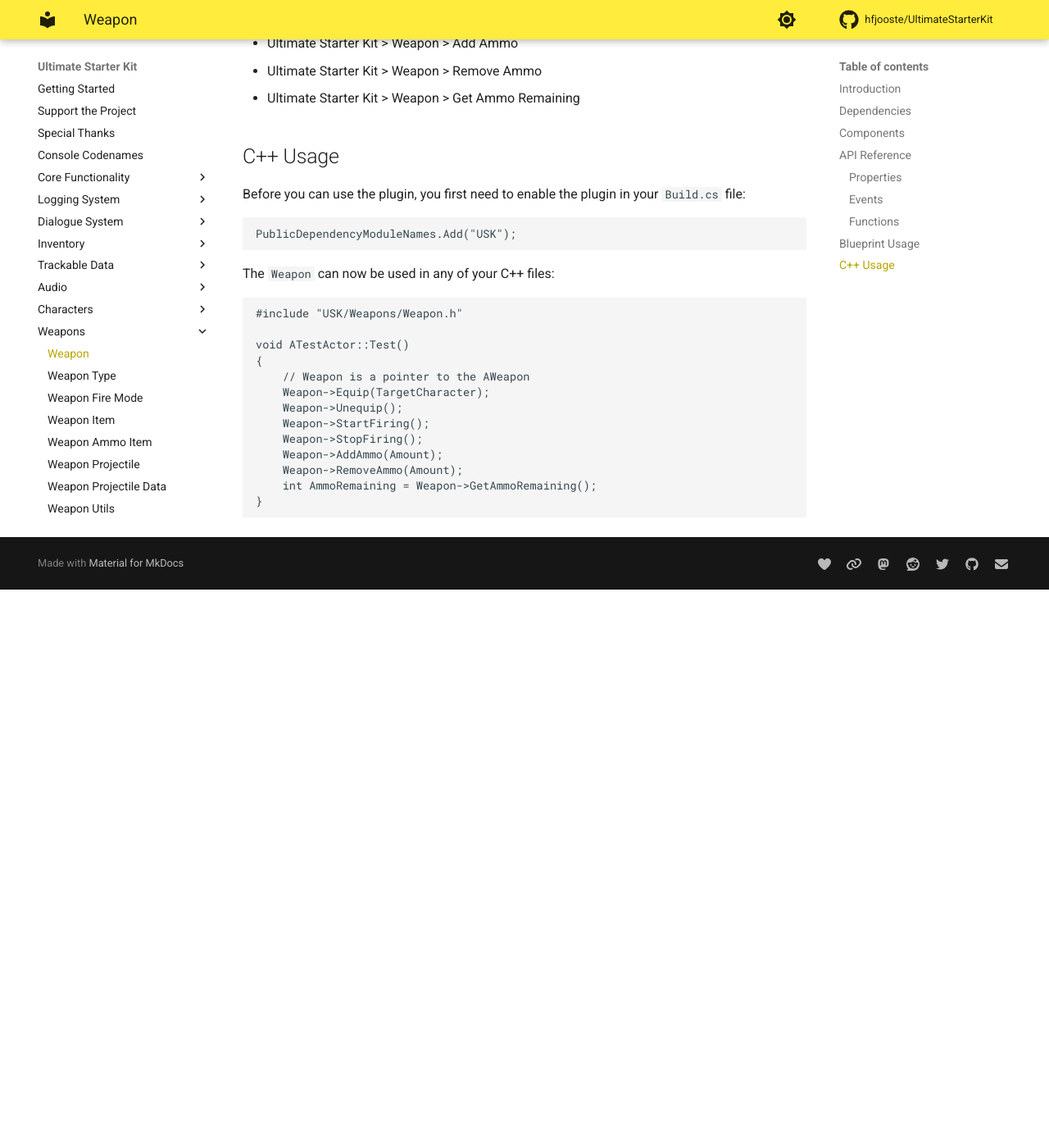
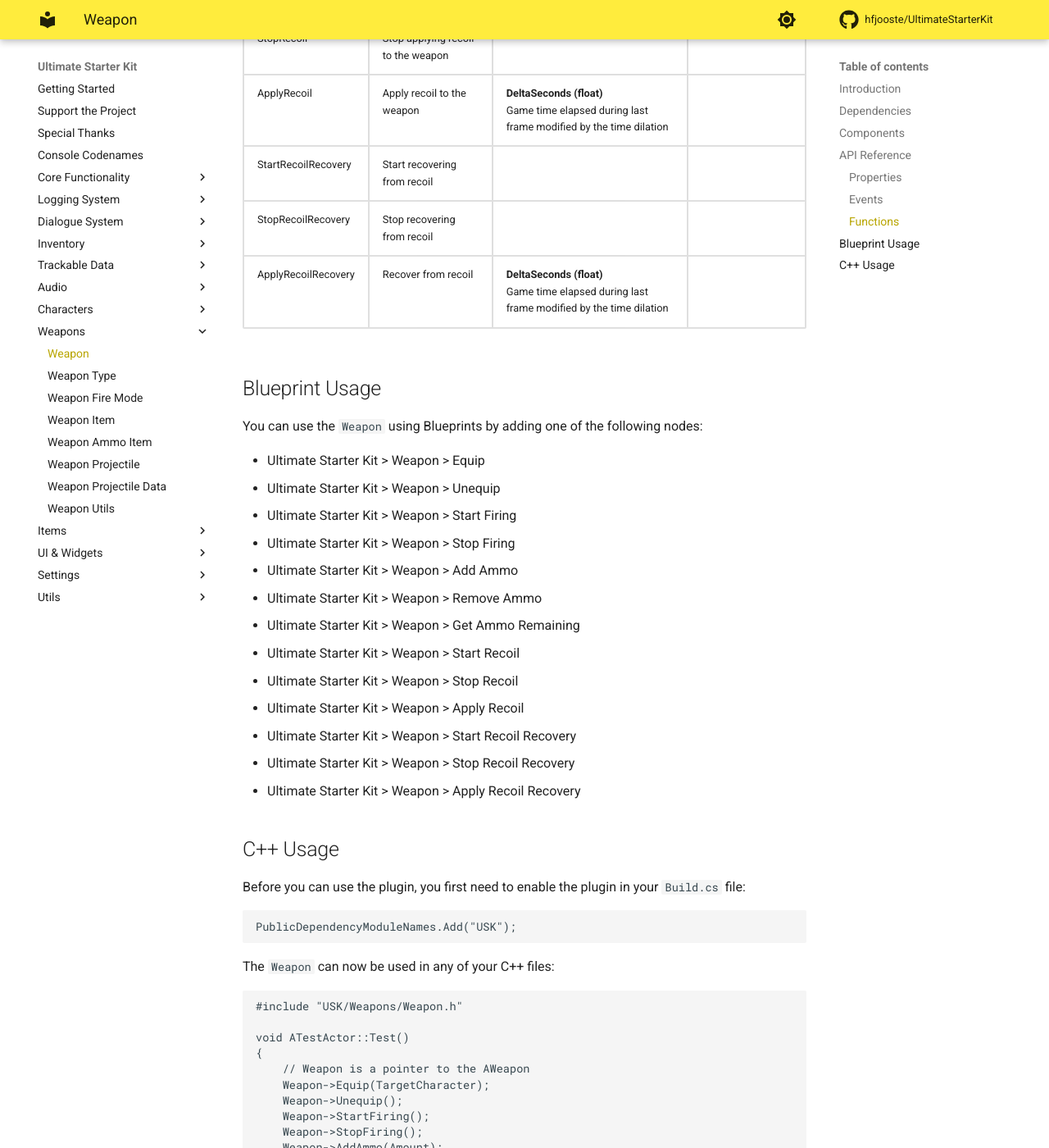
Before and after one commit to hfjooste/UltimateStarterKit, an MkDocs documentation site: the page built from docs/weapon.md, in a window 1280 px wide and 1400 px high, scrolled down 3313 px. Shown: the whole window at 82% size. Built offline with MkDocs 1.6.1 and Material for MkDocs 9.7.7, drawn with Linux system fonts in a browser that asks for light colours; comment, search, counter and statistics services are not loaded; before the commit the page ends 4032 px from its top, so only the background shows below that; some of the changed text lies outside the part shown.

Commit message:
Updated documentation

````diff
--- a/docs/weapon.md
+++ b/docs/weapon.md
@@ -57,6 +57,12 @@
 		<td>3</td>
 	</tr>
 	<tr>
+		<td>Projectiles</td>
+		<td>The projectiles spawned by the weapon</td>
+		<td>TArray&lt;FWeaponProjectileData&gt;</td>
+		<td></td>
+	</tr>
+	<tr>
 		<td>bInfiniteAmmo</td>
 		<td>Does the weapon have an infinite amount of ammo?</td>
 		<td>bool</td>
@@ -81,10 +87,22 @@
 		<td></td>
 	</tr>
 	<tr>
-		<td>Projectiles</td>
-		<td>The projectiles spawned by the weapon</td>
-		<td>TArray&lt;FWeaponProjectileData&gt;</td>
-		<td></td>
+		<td>RecoilCurve</td>
+		<td>The curve used to add recoil to the weapon</td>
+		<td>UCurveVector*</td>
+		<td><code>nullptr</code></td>
+	</tr>
+	<tr>
+		<td>RecoveryTime</td>
+		<td>The recovery time after recoil was applied</td>
+		<td>float</td>
+		<td>1.0f</td>
+	</tr>
+	<tr>
+		<td>RecoilRecoveryDelay</td>
+		<td>The delay before we start recovering from recoil</td>
+		<td>float</td>
+		<td>0.15f</td>
 	</tr>
 	<tr>
 		<td>MuzzleFlashParticleFx</td>
@@ -207,6 +225,42 @@
 		<td></td>
 		<td><strong>int</strong><br/>The amount of ammo remaining</td>
 	</tr>
+	<tr>
+		<td>StartRecoil</td>
+		<td>Start applying recoil to the weapon</td>
+		<td></td>
+		<td></td>
+	</tr>
+	<tr>
+		<td>StopRecoil</td>
+		<td>Stop applying recoil to the weapon</td>
+		<td></td>
+		<td></td>
+	</tr>
+	<tr>
+		<td>ApplyRecoil</td>
+		<td>Apply recoil to the weapon</td>
+		<td><strong>DeltaSeconds (float)</strong><br/>Game time elapsed during last frame modified by the time dilation</td>
+		<td></td>
+	</tr>
+	<tr>
+		<td>StartRecoilRecovery</td>
+		<td>Start recovering from recoil</td>
+		<td></td>
+		<td></td>
+	</tr>
+	<tr>
+		<td>StopRecoilRecovery</td>
+		<td>Stop recovering from recoil</td>
+		<td></td>
+		<td></td>
+	</tr>
+	<tr>
+		<td>ApplyRecoilRecovery</td>
+		<td>Recover from recoil</td>
+		<td><strong>DeltaSeconds (float)</strong><br/>Game time elapsed during last frame modified by the time dilation</td>
+		<td></td>
+	</tr>
 </table>
 
 ## Blueprint Usage
@@ -219,6 +273,12 @@
 	<li>Ultimate Starter Kit > Weapon > Add Ammo</li>
 	<li>Ultimate Starter Kit > Weapon > Remove Ammo</li>
 	<li>Ultimate Starter Kit > Weapon > Get Ammo Remaining</li>
+	<li>Ultimate Starter Kit > Weapon > Start Recoil</li>
+	<li>Ultimate Starter Kit > Weapon > Stop Recoil</li>
+	<li>Ultimate Starter Kit > Weapon > Apply Recoil</li>
+	<li>Ultimate Starter Kit > Weapon > Start Recoil Recovery</li>
+	<li>Ultimate Starter Kit > Weapon > Stop Recoil Recovery</li>
+	<li>Ultimate Starter Kit > Weapon > Apply Recoil Recovery</li>
 </ul>
 
 ## C++ Usage
@@ -241,5 +301,11 @@
 	Weapon->AddAmmo(Amount);
 	Weapon->RemoveAmmo(Amount);
 	int AmmoRemaining = Weapon->GetAmmoRemaining();
+	Weapon->StartRecoil();
+	Weapon->StopRecoil();
+	Weapon->ApplyRecoil(DeltaSeconds);
+	Weapon->StartRecoilRecovery();
+	Weapon->StopRecoilRecovery();
+	Weapon->ApplyRecoilRecovery(DeltaSeconds);
 }
 ```
````
Also changed, not shown: docs/collectableitem.md (+8 -0 lines).
